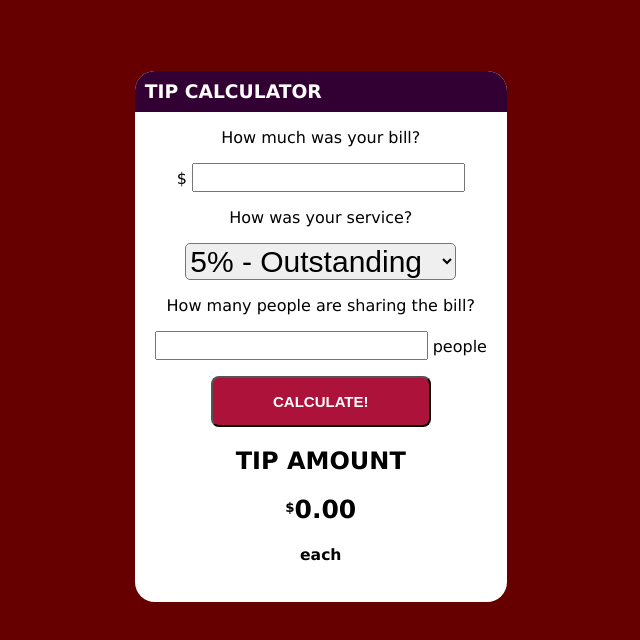
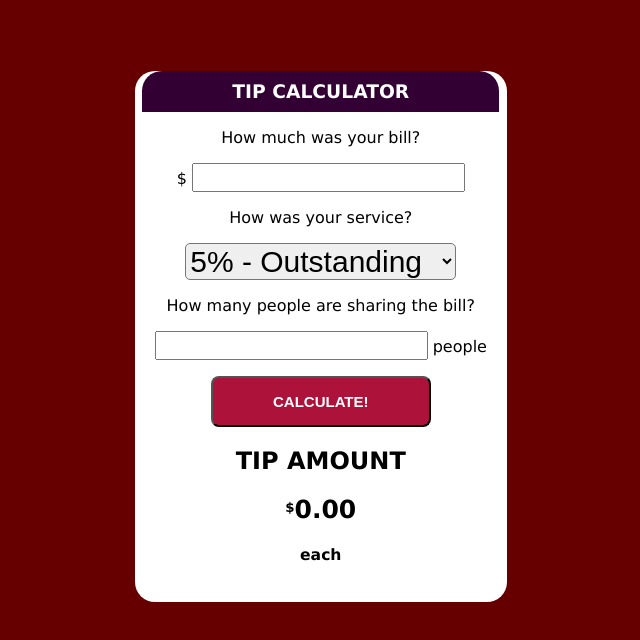
Before and after one commit to kanarysk/codcamp, a plain HTML site: page calculator.html in a window 1280 px wide. Shown: the whole page, without its empty margins (379-1019 px from the left). Drawn offline with Linux system fonts and the light colour scheme.

Commit message:
'calculator'

```diff
--- a/calculator.html
+++ b/calculator.html
@@ -48,7 +48,7 @@ body {
 #tipcalculator {
 	display: inline-block;
 	background-color:   #330033;
-	padding: 10px 185px 10px 10px;
+	padding: 10px 90px 10px 90px;
 	margin: 0px -20px 0px -20px;
 	border-radius: 20px 20px 0px 0px;
 	color: #ffffff;
```
